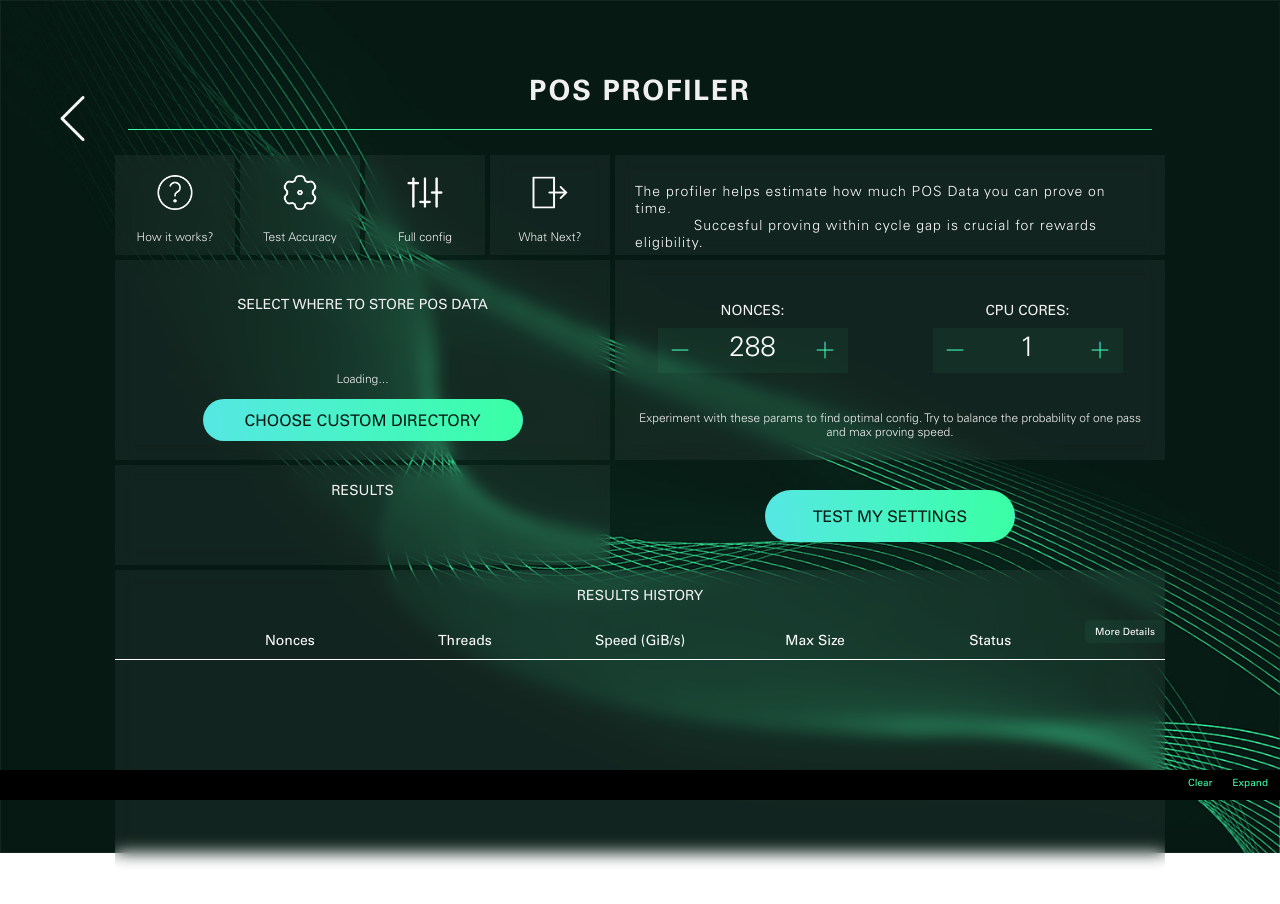
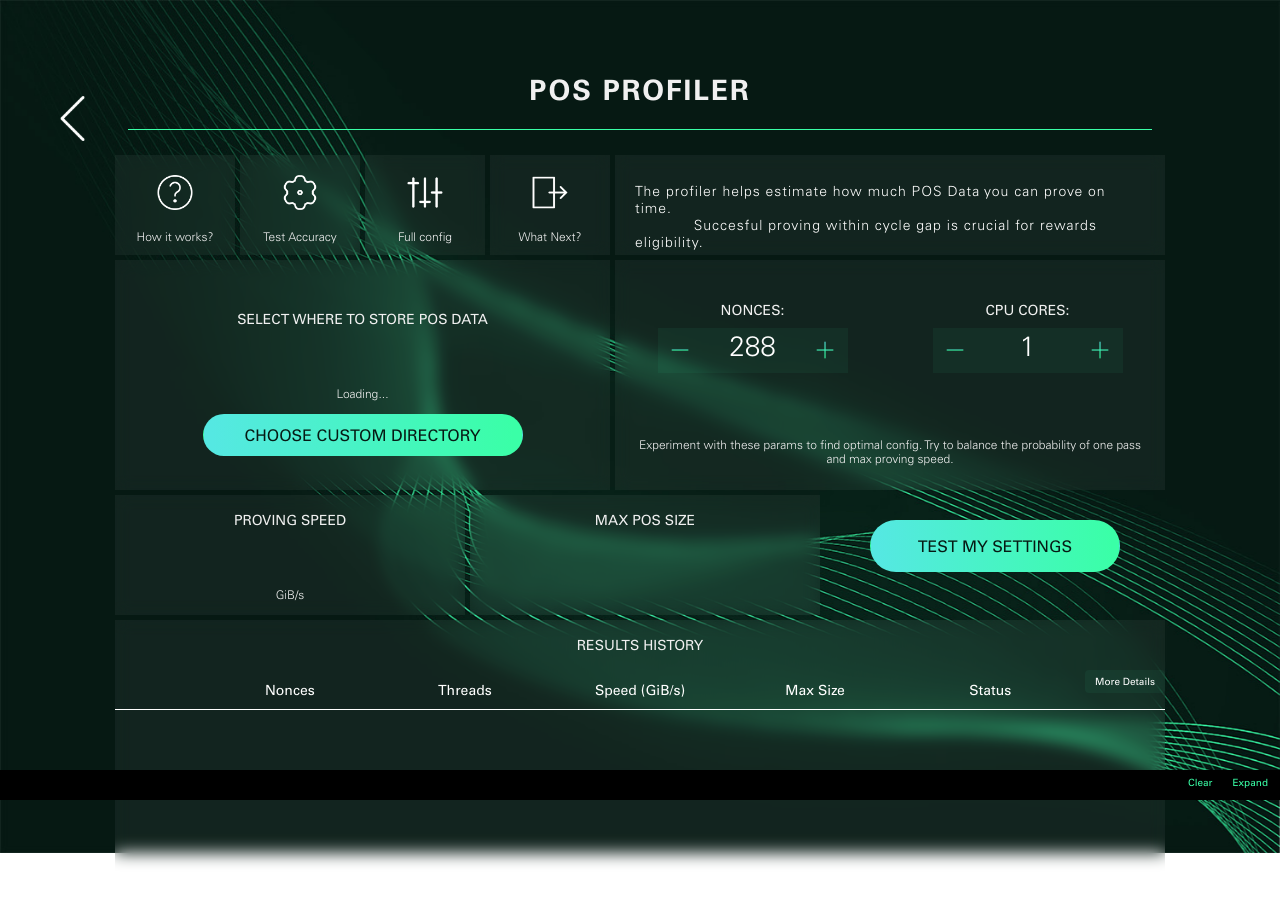
Before and after one commit to spacemeshos/sm-init-app-v2, a React (Create React App) app: page /profiler in a window 1280 px wide. Shown: the top 904 px of the page. Built offline with nearby package versions, Linux system fonts and the light colour scheme.

Commit message:
refactor results tiles

```diff
--- a/src/pages/Profiler.tsx
+++ b/src/pages/Profiler.tsx
@@ -10,7 +10,7 @@
  */
 
 import { invoke } from '@tauri-apps/api';
-import { join } from '@tauri-apps/api/path';
+import { join, homeDir } from '@tauri-apps/api/path';
 import { useNavigate } from 'react-router-dom';
 import React, { useEffect, useRef, useState } from 'react';
 import styled from 'styled-components';
@@ -28,7 +28,7 @@ import { BackButton, Button } from '../components/button';
 import CustomNumberInput from '../components/input';
 import { SelectDirectory } from '../components/pos/SelectDirectory';
 import { Background, PageTitleWrapper } from '../styles/containers';
-import { BodyText, Header } from '../styles/texts';
+import { BodyText, Header, Title } from '../styles/texts';
 import Colors from '../styles/colors';
 import InfoIcon from '../assets/help.png';
 import Gear from '../assets/setting.png';
@@ -321,7 +321,7 @@ const Profiler: React.FC = () => {
 
         {/* Select Directory */}
         <Tile
-          height={200}
+          height={230}
           width={495}
           blurred
           backgroundColor={Colors.whiteOpaque}
@@ -331,7 +331,7 @@ const Profiler: React.FC = () => {
 
         {/* Custom Proving Settings */}
         <Tile
-          height={200}
+          height={230}
           width={550}
           blurred
           backgroundColor={Colors.whiteOpaque}
@@ -360,39 +360,36 @@ const Profiler: React.FC = () => {
 
         {/* Result Max POS Data to Prove + Speed */}
         <Tile
-          heading="Results"
-          height={100}
-          width={495}
+          heading="Proving Speed"
+          footer="GiB/s"
+          height={120}
+          width={350}
           blurred
           backgroundColor={Colors.whiteOpaque}
         >
           {benchmarks.length > 0 &&
             (() => {
               const speed = benchmarks[benchmarks.length - 1].speed_gib_s;
-              return (
-                <>
-                  <Tile
-                    height={70}
-                    width={200}
-                    top={20}
-                    footer={`Proving Speed`}
-                    heading={`${speed?.toFixed(2) ?? '...'} GiB/s`}
-                  />
-                  <Tile
-                    height={70}
-                    width={200}
-                    top={20}
-                    footer={`Max POS Size`}
-                    heading={`${speed !== undefined ? formatSize(calculateMaxDataSize(speed)) : '...'}`}
-                  />
-                </>
-              );
+              return <Header top={45} text={`${speed?.toFixed(2) ?? '...'}`} />;
             })()}
         </Tile>
 
+        <Tile
+          heading="Max POS Size"
+          height={120}
+          width={350}
+          blurred
+          backgroundColor={Colors.whiteOpaque}
+        >
+          {benchmarks.length > 0 &&
+            (() => {
+              const speed = benchmarks[benchmarks.length - 1].speed_gib_s;
+             return <Header top={45} text={`${speed !== undefined ? formatSize(calculateMaxDataSize(speed)) : '...'}`} />;
+            })()}
+        </Tile>
         {/* Run Benchmark Button */}
 
-        <Tile height={100} width={550}>
+        <Tile height={120} width={340}>
           <Button
             onClick={runCustomBenchmark}
             disabled={benchmarks.some(
```
